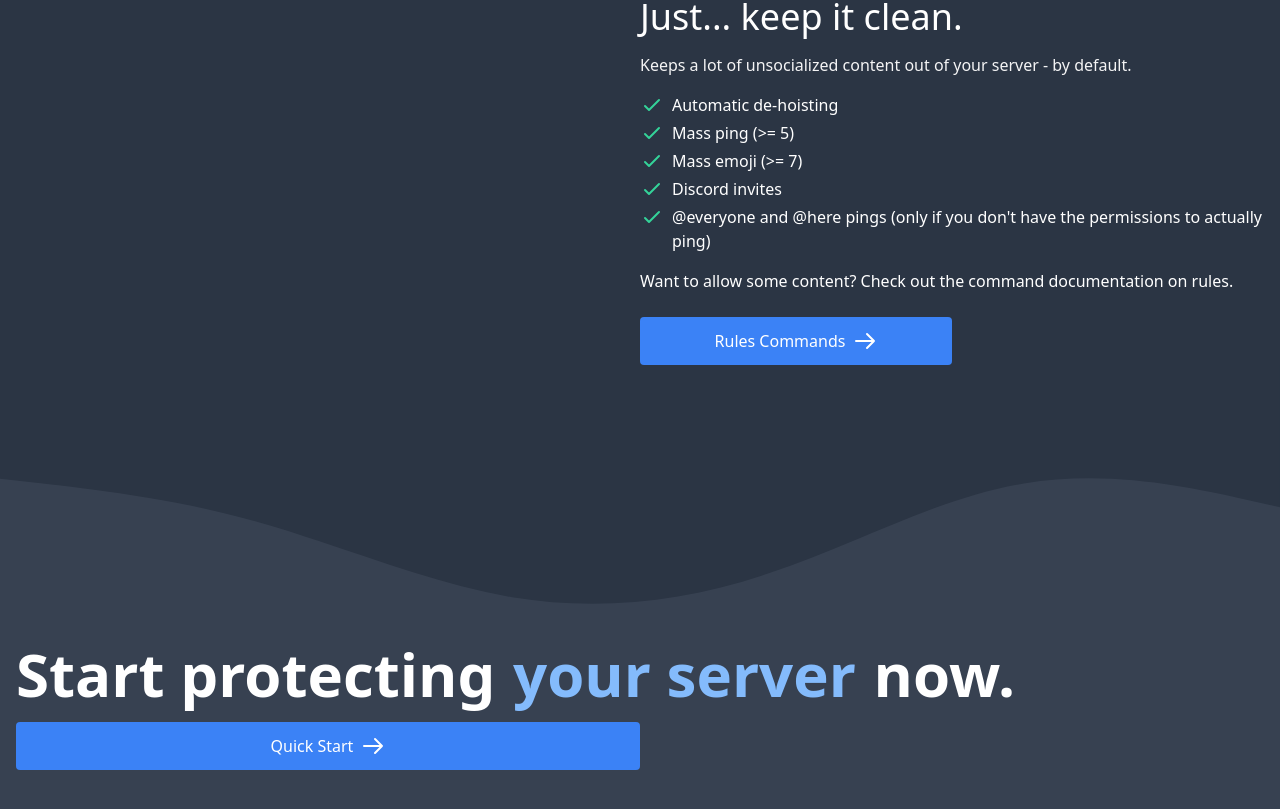
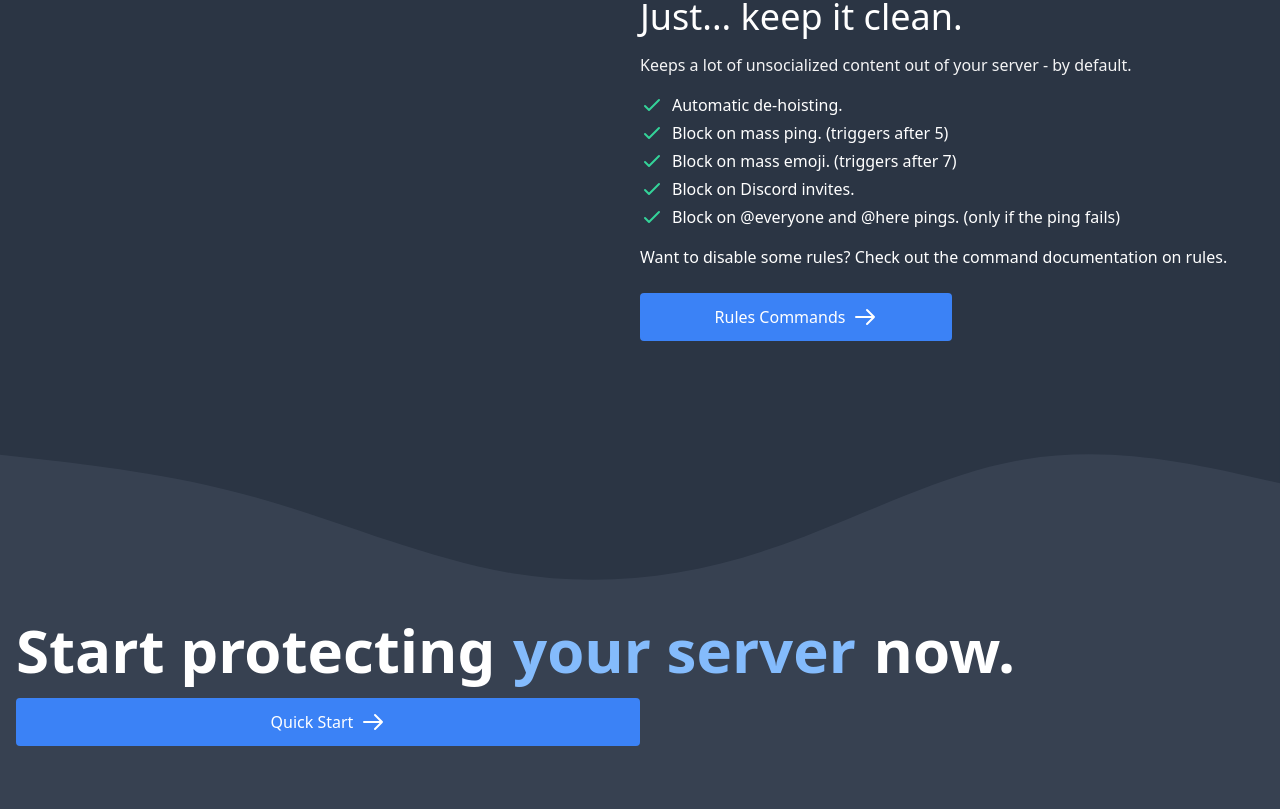
Before and after one commit to cleaner-bot/website, a Next.js app: page / in a window 1280 px wide. Shown: the part 2000-2809 px from the top of the page. Built offline with nearby package versions, Linux system fonts and the light colour scheme.

Commit message:
consistency and better wording

```diff
--- a/pages/index.jsx
+++ b/pages/index.jsx
@@ -163,23 +163,23 @@ export default function Home() {
                             </p>
                             <div className="space-y-1 my-4">
                                 <FeatureList>
-                                    Automatic de-hoisting
+                                    Automatic de-hoisting.
                                 </FeatureList>
                                 <FeatureList>
-                                    Mass ping ({">"}= 5)
+                                    Block on mass ping. (triggers after 5)
                                 </FeatureList>
                                 <FeatureList>
-                                    Mass emoji  ({">"}= 7)
+                                    Block on mass emoji.  (triggers after 7)
                                 </FeatureList>
                                 <FeatureList>
-                                    Discord invites
+                                    Block on Discord invites.
                                 </FeatureList>
                                 <FeatureList>
-                                    @everyone and @here pings (only if you don't have the permissions to actually ping)
+                                    Block on @everyone and @here pings. (only if the ping fails)
                                 </FeatureList>
                             </div>
                             <p>
-                                Want to allow some content? Check out the command documentation on rules.
+                                Want to disable some rules? Check out the command documentation on rules.
                             </p>
                             <Link href="/docs/commands/#rules">
                                 <a className="w-full sm:w-1/2 md:w-full lg:w-1/2 mt-6 -btn -anim bg-blue-500 hover:bg-blue-550">
```
